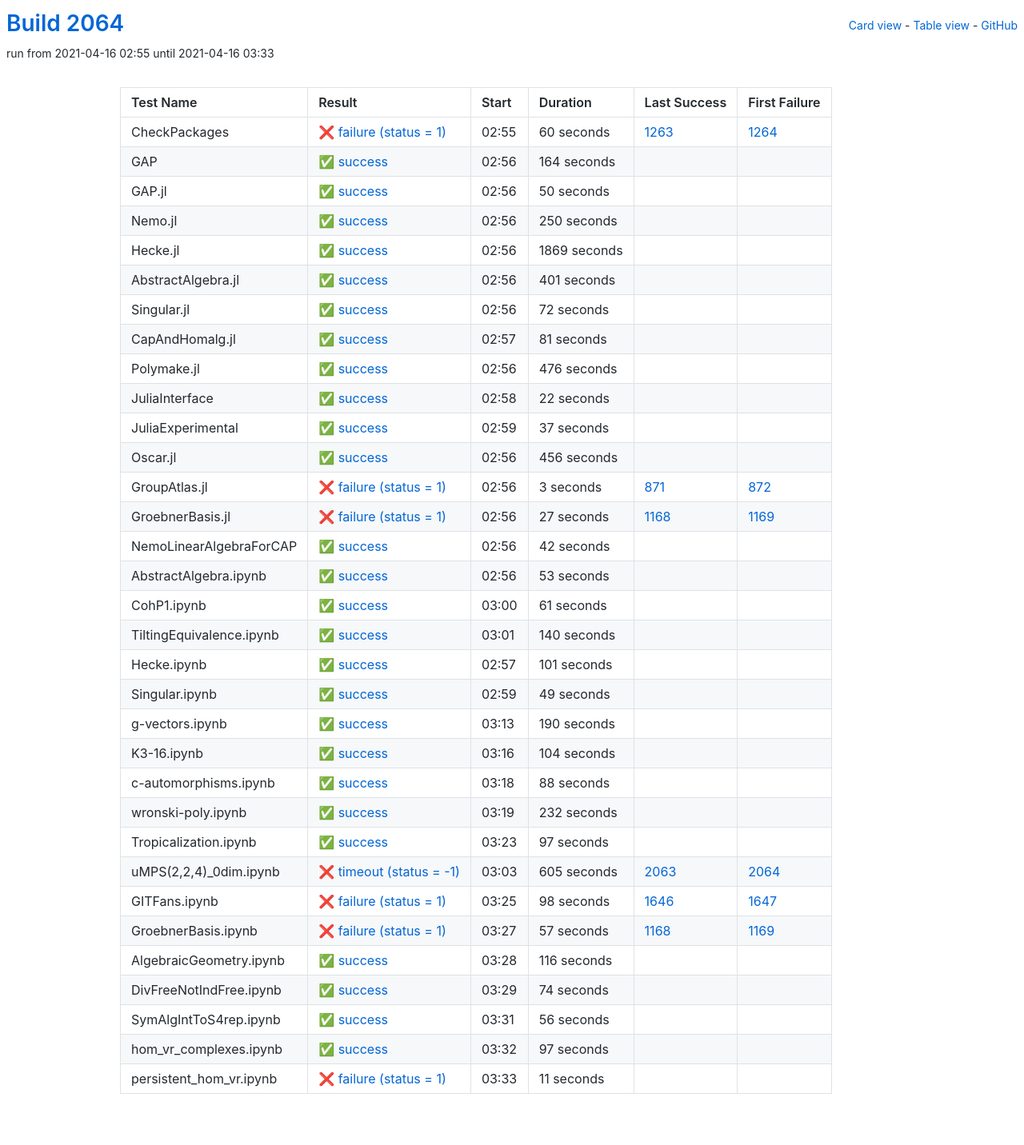
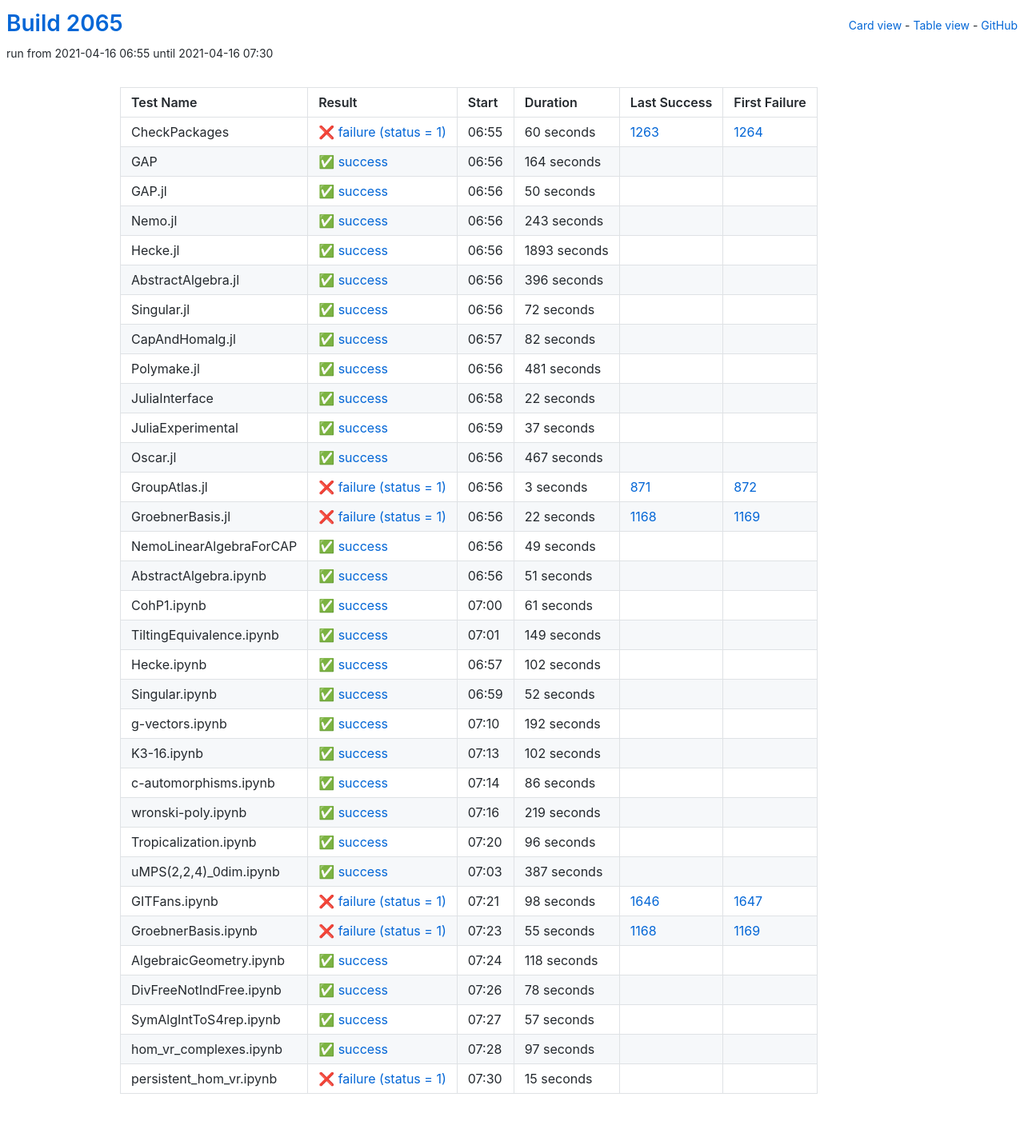
Before and after one commit to oscar-system/oscar-ci-status-stable, a Jekyll site: the page built from table.html, in a window 1280 px wide. Shown: the whole page at 80% size. Built offline with Jekyll 4.4.1, drawn with Linux system fonts in a browser that asks for light colours.

Commit message:
Build #2065

```diff
--- a/_data/ci.yml
+++ b/_data/ci.yml
@@ -1,6 +1,6 @@
 ---
-build: 2064
-build_url: https://oscarci.mathematik.uni-kl.de/job/oscar-stable/2064/
+build: 2065
+build_url: https://oscarci.mathematik.uni-kl.de/job/oscar-stable/2065/
 job: oscar-stable
 organization: oscar-system
 repo: oscar-ci-status-stable
@@ -8,8 +8,8 @@ repourl: https://github.com/oscar-system/oscar-ci-status-stable
 tests:
 - name: CheckPackages
   id: checkpackages
-  log: https://oscarci.mathematik.uni-kl.de/job/oscar-stable/2064/artifact/logs/build-2064/CheckPackages.log
-  start: 2021-04-16 02:55
+  log: https://oscarci.mathematik.uni-kl.de/job/oscar-stable/2065/artifact/logs/build-2065/CheckPackages.log
+  start: 2021-04-16 06:55
   success: false
   exitcode: 1
   status: failure
@@ -20,8 +20,8 @@ tests:
   first_failure_url: https://oscarci.mathematik.uni-kl.de/job/oscar-stable/1264/
 - name: GAP
   id: gap
-  log: https://oscarci.mathematik.uni-kl.de/job/oscar-stable/2064/artifact/logs/build-2064/GAP.log
-  start: 2021-04-16 02:56
+  log: https://oscarci.mathematik.uni-kl.de/job/oscar-stable/2065/artifact/logs/build-2065/GAP.log
+  start: 2021-04-16 06:56
   success: true
   exitcode: 0
   status: success
@@ -32,8 +32,8 @@ tests:
   first_failure_url:
 - name: GAP.jl
   id: gap-jl
-  log: https://oscarci.mathematik.uni-kl.de/job/oscar-stable/2064/artifact/logs/build-2064/GAP.jl.log
-  start: 2021-04-16 02:56
+  log: https://oscarci.mathematik.uni-kl.de/job/oscar-stable/2065/artifact/logs/build-2065/GAP.jl.log
+  start: 2021-04-16 06:56
   success: true
   exitcode: 0
   status: success
@@ -44,44 +44,44 @@ tests:
   first_failure_url:
 - name: Nemo.jl
   id: nemo-jl
-  log: https://oscarci.mathematik.uni-kl.de/job/oscar-stable/2064/artifact/logs/build-2064/Nemo.jl.log
-  start: 2021-04-16 02:56
+  log: https://oscarci.mathematik.uni-kl.de/job/oscar-stable/2065/artifact/logs/build-2065/Nemo.jl.log
+  start: 2021-04-16 06:56
   success: true
   exitcode: 0
   status: success
-  duration: 250
+  duration: 243
   last_success: false
   last_success_url:
   first_failure: false
   first_failure_url:
 - name: Hecke.jl
   id: hecke-jl
-  log: https://oscarci.mathematik.uni-kl.de/job/oscar-stable/2064/artifact/logs/build-2064/Hecke.jl.log
-  start: 2021-04-16 02:56
+  log: https://oscarci.mathematik.uni-kl.de/job/oscar-stable/2065/artifact/logs/build-2065/Hecke.jl.log
+  start: 2021-04-16 06:56
   success: true
   exitcode: 0
   status: success
-  duration: 1869
+  duration: 1893
   last_success: false
   last_success_url:
   first_failure: false
   first_failure_url:
 - name: AbstractAlgebra.jl
   id: abstractalgebra-jl
-  log: https://oscarci.mathematik.uni-kl.de/job/oscar-stable/2064/artifact/logs/build-2064/AbstractAlgebra.jl.log
-  start: 2021-04-16 02:56
+  log: https://oscarci.mathematik.uni-kl.de/job/oscar-stable/2065/artifact/logs/build-2065/AbstractAlgebra.jl.log
+  start: 2021-04-16 06:56
   success: true
   exitcode: 0
   status: success
-  duration: 401
+  duration: 396
   last_success: false
   last_success_url:
   first_failure: false
   first_failure_url:
 - name: Singular.jl
   id: singular-jl
-  log: https://oscarci.mathematik.uni-kl.de/job/oscar-stable/2064/artifact/logs/build-2064/Singular.jl.log
-  start: 2021-04-16 02:56
+  log: https://oscarci.mathematik.uni-kl.de/job/oscar-stable/2065/artifact/logs/build-2065/Singular.jl.log
+  start: 2021-04-16 06:56
   success: true
   exitcode: 0
   status: success
@@ -92,32 +92,32 @@ tests:
   first_failure_url:
 - name: CapAndHomalg.jl
   id: capandhomalg-jl
-  log: https://oscarci.mathematik.uni-kl.de/job/oscar-stable/2064/artifact/logs/build-2064/CapAndHomalg.jl.log
-  start: 2021-04-16 02:57
+  log: https://oscarci.mathematik.uni-kl.de/job/oscar-stable/2065/artifact/logs/build-2065/CapAndHomalg.jl.log
+  start: 2021-04-16 06:57
   success: true
   exitcode: 0
   status: success
-  duration: 81
+  duration: 82
   last_success: false
   last_success_url:
   first_failure: false
   first_failure_url:
 - name: Polymake.jl
   id: polymake-jl
-  log: https://oscarci.mathematik.uni-kl.de/job/oscar-stable/2064/artifact/logs/build-2064/Polymake.jl.log
-  start: 2021-04-16 02:56
+  log: https://oscarci.mathematik.uni-kl.de/job/oscar-stable/2065/artifact/logs/build-2065/Polymake.jl.log
+  start: 2021-04-16 06:56
   success: true
   exitcode: 0
   status: success
-  duration: 476
+  duration: 481
   last_success: false
   last_success_url:
   first_failure: false
   first_failure_url:
 - name: JuliaInterface
   id: juliainterface
-  log: https://oscarci.mathematik.uni-kl.de/job/oscar-stable/2064/artifact/logs/build-2064/JuliaInterface.log
-  start: 2021-04-16 02:58
+  log: https://oscarci.mathematik.uni-kl.de/job/oscar-stable/2065/artifact/logs/build-2065/JuliaInterface.log
+  start: 2021-04-16 06:58
   success: true
   exitcode: 0
   status: success
@@ -128,8 +128,8 @@ tests:
   first_failure_url:
 - name: JuliaExperimental
   id: juliaexperimental
-  log: https://oscarci.mathematik.uni-kl.de/job/oscar-stable/2064/artifact/logs/build-2064/JuliaExperimental.log
-  start: 2021-04-16 02:59
+  log: https://oscarci.mathematik.uni-kl.de/job/oscar-stable/2065/artifact/logs/build-2065/JuliaExperimental.log
+  start: 2021-04-16 06:59
   success: true
   exitcode: 0
   status: success
@@ -140,20 +140,20 @@ tests:
   first_failure_url:
 - name: Oscar.jl
   id: oscar-jl
-  log: https://oscarci.mathematik.uni-kl.de/job/oscar-stable/2064/artifact/logs/build-2064/Oscar.jl.log
-  start: 2021-04-16 02:56
+  log: https://oscarci.mathematik.uni-kl.de/job/oscar-stable/2065/artifact/logs/build-2065/Oscar.jl.log
+  start: 2021-04-16 06:56
   success: true
   exitcode: 0
   status: success
-  duration: 456
+  duration: 467
   last_success: false
   last_success_url:
   first_failure: false
   first_failure_url:
 - name: GroupAtlas.jl
   id: groupatlas-jl
-  log: https://oscarci.mathematik.uni-kl.de/job/oscar-stable/2064/artifact/logs/build-2064/GroupAtlas.jl.log
-  start: 2021-04-16 02:56
+  log: https://oscarci.mathematik.uni-kl.de/job/oscar-stable/2065/artifact/logs/build-2065/GroupAtlas.jl.log
+  start: 2021-04-16 06:56
   success: false
   exitcode: 1
   status: failure
@@ -164,44 +164,44 @@ tests:
   first_failure_url: https://oscarci.mathematik.uni-kl.de/job/oscar-stable/872/
 - name: GroebnerBasis.jl
   id: groebnerbasis-jl
-  log: https://oscarci.mathematik.uni-kl.de/job/oscar-stable/2064/artifact/logs/build-2064/GroebnerBasis.jl.log
-  start: 2021-04-16 02:56
+  log: https://oscarci.mathematik.uni-kl.de/job/oscar-stable/2065/artifact/logs/build-2065/GroebnerBasis.jl.log
+  start: 2021-04-16 06:56
   success: false
   exitcode: 1
   status: failure
-  duration: 27
+  duration: 22
   last_success: 1168
   last_success_url: https://oscarci.mathematik.uni-kl.de/job/oscar-stable/1168/
   first_failure: 1169
   first_failure_url: https://oscarci.mathematik.uni-kl.de/job/oscar-stable/1169/
 - name: NemoLinearAlgebraForCAP
   id: nemolinearalgebraforcap
-  log: https://oscarci.mathematik.uni-kl.de/job/oscar-stable/2064/artifact/logs/build-2064/NemoLinearAlgebraForCAP.log
-  start: 2021-04-16 02:56
+  log: https://oscarci.mathematik.uni-kl.de/job/oscar-stable/2065/artifact/logs/build-2065/NemoLinearAlgebraForCAP.log
+  start: 2021-04-16 06:56
   success: true
   exitcode: 0
   status: success
-  duration: 42
+  duration: 49
   last_success: false
   last_success_url:
   first_failure: false
   first_failure_url:
 - name: AbstractAlgebra.ipynb
   id: abstractalgebra-ipynb
-  log: https://oscarci.mathematik.uni-kl.de/job/oscar-stable/2064/artifact/logs/build-2064/AbstractAlgebra.ipynb.log
-  start: 2021-04-16 02:56
+  log: https://oscarci.mathematik.uni-kl.de/job/oscar-stable/2065/artifact/logs/build-2065/AbstractAlgebra.ipynb.log
+  start: 2021-04-16 06:56
   success: true
   exitcode: 0
   status: success
-  duration: 53
+  duration: 51
   last_success: false
   last_success_url:
   first_failure: false
   first_failure_url:
 - name: CohP1.ipynb
   id: cohp1-ipynb
-  log: https://oscarci.mathematik.uni-kl.de/job/oscar-stable/2064/artifact/logs/build-2064/CohP1.ipynb.log
-  start: 2021-04-16 03:00
+  log: https://oscarci.mathematik.uni-kl.de/job/oscar-stable/2065/artifact/logs/build-2065/CohP1.ipynb.log
+  start: 2021-04-16 07:00
   success: true
   exitcode: 0
   status: success
@@ -212,116 +212,116 @@ tests:
   first_failure_url:
 - name: TiltingEquivalence.ipynb
   id: tiltingequivalence-ipynb
-  log: https://oscarci.mathematik.uni-kl.de/job/oscar-stable/2064/artifact/logs/build-2064/TiltingEquivalence.ipynb.log
-  start: 2021-04-16 03:01
+  log: https://oscarci.mathematik.uni-kl.de/job/oscar-stable/2065/artifact/logs/build-2065/TiltingEquivalence.ipynb.log
+  start: 2021-04-16 07:01
   success: true
   exitcode: 0
   status: success
-  duration: 140
+  duration: 149
   last_success: false
   last_success_url:
   first_failure: false
   first_failure_url:
 - name: Hecke.ipynb
   id: hecke-ipynb
-  log: https://oscarci.mathematik.uni-kl.de/job/oscar-stable/2064/artifact/logs/build-2064/Hecke.ipynb.log
-  start: 2021-04-16 02:57
+  log: https://oscarci.mathematik.uni-kl.de/job/oscar-stable/2065/artifact/logs/build-2065/Hecke.ipynb.log
+  start: 2021-04-16 06:57
   success: true
   exitcode: 0
   status: success
-  duration: 101
+  duration: 102
   last_success: false
   last_success_url:
   first_failure: false
   first_failure_url:
 - name: Singular.ipynb
   id: singular-ipynb
-  log: https://oscarci.mathematik.uni-kl.de/job/oscar-stable/2064/artifact/logs/build-2064/Singular.ipynb.log
-  start: 2021-04-16 02:59
+  log: https://oscarci.mathematik.uni-kl.de/job/oscar-stable/2065/artifact/logs/build-2065/Singular.ipynb.log
+  start: 2021-04-16 06:59
   success: true
   exitcode: 0
   status: success
-  duration: 49
+  duration: 52
   last_success: false
   last_success_url:
   first_failure: false
   first_failure_url:
 - name: g-vectors.ipynb
   id: g-vectors-ipynb
-  log: https://oscarci.mathematik.uni-kl.de/job/oscar-stable/2064/artifact/logs/build-2064/g-vectors.ipynb.log
-  start: 2021-04-16 03:13
+  log: https://oscarci.mathematik.uni-kl.de/job/oscar-stable/2065/artifact/logs/build-2065/g-vectors.ipynb.log
+  start: 2021-04-16 07:10
   success: true
   exitcode: 0
   status: success
-  duration: 190
+  duration: 192
   last_success: false
   last_success_url:
   first_failure: false
   first_failure_url:
 - name: K3-16.ipynb
   id: k3-16-ipynb
-  log: https://oscarci.mathematik.uni-kl.de/job/oscar-stable/2064/artifact/logs/build-2064/K3-16.ipynb.log
-  start: 2021-04-16 03:16
+  log: https://oscarci.mathematik.uni-kl.de/job/oscar-stable/2065/artifact/logs/build-2065/K3-16.ipynb.log
+  start: 2021-04-16 07:13
   success: true
   exitcode: 0
   status: success
-  duration: 104
+  duration: 102
   last_success: false
   last_success_url:
   first_failure: false
   first_failure_url:
 - name: c-automorphisms.ipynb
   id: c-automorphisms-ipynb
-  log: https://oscarci.mathematik.uni-kl.de/job/oscar-stable/2064/artifact/logs/build-2064/c-automorphisms.ipynb.log
-  start: 2021-04-16 03:18
+  log: https://oscarci.mathematik.uni-kl.de/job/oscar-stable/2065/artifact/logs/build-2065/c-automorphisms.ipynb.log
+  start: 2021-04-16 07:14
   success: true
   exitcode: 0
   status: success
-  duration: 88
+  duration: 86
   last_success: false
   last_success_url:
   first_failure: false
   first_failure_url:
 - name: wronski-poly.ipynb
   id: wronski-poly-ipynb
-  log: https://oscarci.mathematik.uni-kl.de/job/oscar-stable/2064/artifact/logs/build-2064/wronski-poly.ipynb.log
-  start: 2021-04-16 03:19
+  log: https://oscarci.mathematik.uni-kl.de/job/oscar-stable/2065/artifact/logs/build-2065/wronski-poly.ipynb.log
+  start: 2021-04-16 07:16
   success: true
   exitcode: 0
   status: success
-  duration: 232
+  duration: 219
   last_success: false
   last_success_url:
   first_failure: false
   first_failure_url:
 - name: Tropicalization.ipynb
   id: tropicalization-ipynb
-  log: https://oscarci.mathematik.uni-kl.de/job/oscar-stable/2064/artifact/logs/build-2064/Tropicalization.ipynb.log
-  start: 2021-04-16 03:23
+  log: https://oscarci.mathematik.uni-kl.de/job/oscar-stable/2065/artifact/logs/build-2065/Tropicalization.ipynb.log
+  start: 2021-04-16 07:20
   success: true
   exitcode: 0
   status: success
-  duration: 97
+  duration: 96
   last_success: false
   last_success_url:
   first_failure: false
   first_failure_url:
 - name: uMPS(2,2,4)_0dim.ipynb
   id: umps-2-2-4-0dim-ipynb
-  log: https://oscarci.mathematik.uni-kl.de/job/oscar-stable/2064/artifact/logs/build-2064/uMPS-2-2-4-_0dim.ipynb.log
-  start: 2021-04-16 03:03
-  success: false
-  exitcode: -1
-  status: timeout
-  duration: 605
-  last_success: 2063
-  last_success_url: https://oscarci.mathematik.uni-kl.de/job/oscar-stable/2063/
-  first_failure: 2064
-  first_failure_url: https://oscarci.mathematik.uni-kl.de/job/oscar-stable/2064/
+  log: https://oscarci.mathematik.uni-kl.de/job/oscar-stable/2065/artifact/logs/build-2065/uMPS-2-2-4-_0dim.ipynb.log
+  start: 2021-04-16 07:03
+  success: true
+  exitcode: 0
+  status: success
+  duration: 387
+  last_success: false
+  last_success_url:
+  first_failure: false
+  first_failure_url:
 - name: GITFans.ipynb
   id: gitfans-ipynb
-  log: https://oscarci.mathematik.uni-kl.de/job/oscar-stable/2064/artifact/logs/build-2064/GITFans.ipynb.log
-  start: 2021-04-16 03:25
+  log: https://oscarci.mathematik.uni-kl.de/job/oscar-stable/2065/artifact/logs/build-2065/GITFans.ipynb.log
+  start: 2021-04-16 07:21
   success: false
   exitcode: 1
   status: failure
@@ -332,56 +332,56 @@ tests:
   first_failure_url: https://oscarci.mathematik.uni-kl.de/job/oscar-stable/1647/
 - name: GroebnerBasis.ipynb
   id: groebnerbasis-ipynb
-  log: https://oscarci.mathematik.uni-kl.de/job/oscar-stable/2064/artifact/logs/build-2064/GroebnerBasis.ipynb.log
-  start: 2021-04-16 03:27
+  log: https://oscarci.mathematik.uni-kl.de/job/oscar-stable/2065/artifact/logs/build-2065/GroebnerBasis.ipynb.log
+  start: 2021-04-16 07:23
   success: false
   exitcode: 1
   status: failure
-  duration: 57
+  duration: 55
   last_success: 1168
   last_success_url: https://oscarci.mathematik.uni-kl.de/job/oscar-stable/1168/
   first_failure: 1169
   first_failure_url: https://oscarci.mathematik.uni-kl.de/job/oscar-stable/1169/
 - name: AlgebraicGeometry.ipynb
   id: algebraicgeometry-ipynb
-  log: https://oscarci.mathematik.uni-kl.de/job/oscar-stable/2064/artifact/logs/build-2064/AlgebraicGeometry.ipynb.log
-  start: 2021-04-16 03:28
+  log: https://oscarci.mathematik.uni-kl.de/job/oscar-stable/2065/artifact/logs/build-2065/AlgebraicGeometry.ipynb.log
+  start: 2021-04-16 07:24
   success: true
   exitcode: 0
   status: success
-  duration: 116
+  duration: 118
   last_success: false
   last_success_url:
   first_failure: false
   first_failure_url:
 - name: DivFreeNotIndFree.ipynb
   id: divfreenotindfree-ipynb
-  log: https://oscarci.mathematik.uni-kl.de/job/oscar-stable/2064/artifact/logs/build-2064/DivFreeNotIndFree.ipynb.log
-  start: 2021-04-16 03:29
+  log: https://oscarci.mathematik.uni-kl.de/job/oscar-stable/2065/artifact/logs/build-2065/DivFreeNotIndFree.ipynb.log
+  start: 2021-04-16 07:26
   success: true
   exitcode: 0
   status: success
-  duration: 74
+  duration: 78
   last_success: false
   last_success_url:
   first_failure: false
   first_failure_url:
 - name: SymAlgIntToS4rep.ipynb
   id: symalginttos4rep-ipynb
-  log: https://oscarci.mathematik.uni-kl.de/job/oscar-stable/2064/artifact/logs/build-2064/SymAlgIntToS4rep.ipynb.log
-  start: 2021-04-16 03:31
+  log: https://oscarci.mathematik.uni-kl.de/job/oscar-stable/2065/artifact/logs/build-2065/SymAlgIntToS4rep.ipynb.log
+  start: 2021-04-16 07:27
   success: true
   exitcode: 0
   status: success
-  duration: 56
+  duration: 57
   last_success: false
   last_success_url:
   first_failure: false
   first_failure_url:
 - name: hom_vr_complexes.ipynb
   id: hom-vr-complexes-ipynb
-  log: https://oscarci.mathematik.uni-kl.de/job/oscar-stable/2064/artifact/logs/build-2064/hom_vr_complexes.ipynb.log
-  start: 2021-04-16 03:32
+  log: https://oscarci.mathematik.uni-kl.de/job/oscar-stable/2065/artifact/logs/build-2065/hom_vr_complexes.ipynb.log
+  start: 2021-04-16 07:28
   success: true
   exitcode: 0
   status: success
@@ -392,12 +392,12 @@ tests:
   first_failure_url:
 - name: persistent_hom_vr.ipynb
   id: persistent-hom-vr-ipynb
-  log: https://oscarci.mathematik.uni-kl.de/job/oscar-stable/2064/artifact/logs/build-2064/persistent_hom_vr.ipynb.log
-  start: 2021-04-16 03:33
+  log: https://oscarci.mathematik.uni-kl.de/job/oscar-stable/2065/artifact/logs/build-2065/persistent_hom_vr.ipynb.log
+  start: 2021-04-16 07:30
   success: false
   exitcode: 1
   status: failure
-  duration: 11
+  duration: 15
   last_success: false
   last_success_url:
   first_failure: false
```
Also changed, not shown: README.md.
